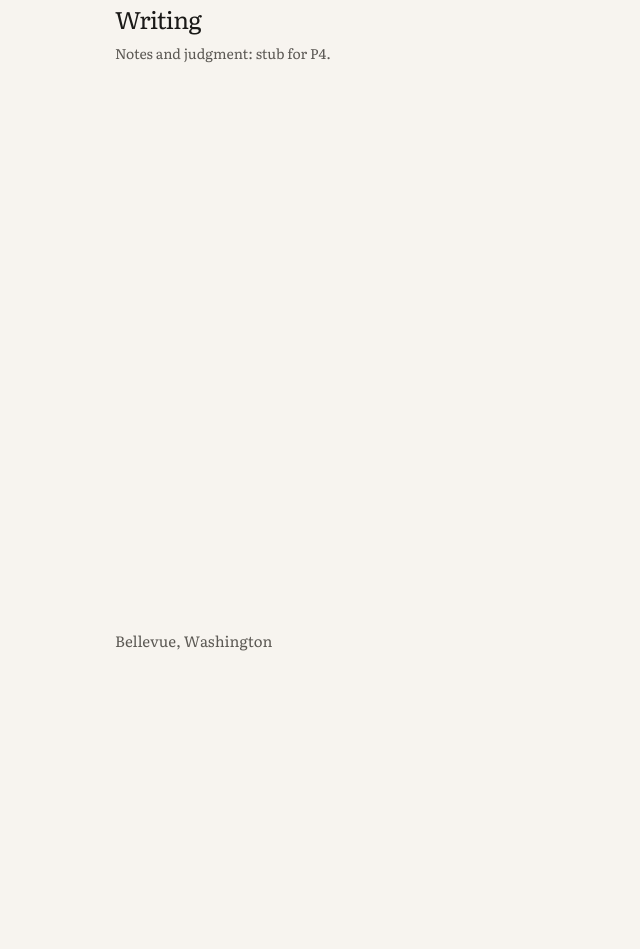
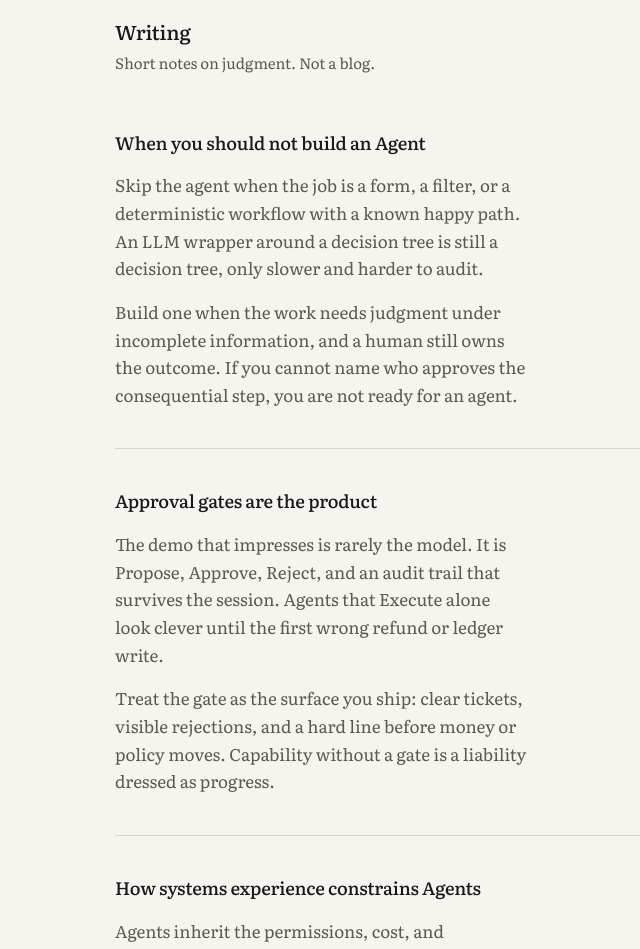
Before and after one commit to remexstudio/justin-jia, a Next.js app: page /writing in a window 1280 px wide. Shown: the part 120-1069 px from the top of the page, without its empty margins (213-853 px from the left). Before the commit the page ends 800 px from the top, so only its background shows below. Built offline with nearby package versions, Linux system fonts and the light colour scheme.

Commit message:
feat(writing): add two judgment notes

```diff
--- a/app/writing/page.tsx
+++ b/app/writing/page.tsx
@@ -1,15 +1,73 @@
 import type { Metadata } from "next";
+import Link from "next/link";
 
 export const metadata: Metadata = {
   title: "Writing",
+  description:
+    "Short judgment notes on AI agents: when not to build one, why approval gates are the product, and how systems experience constrains agents.",
 };
+
+type Note = {
+  title: string;
+  body: readonly string[];
+};
+
+const NOTES: readonly Note[] = [
+  {
+    title: "When you should not build an Agent",
+    body: [
+      "Skip the agent when the job is a form, a filter, or a deterministic workflow with a known happy path. An LLM wrapper around a decision tree is still a decision tree, only slower and harder to audit.",
+      "Build one when the work needs judgment under incomplete information, and a human still owns the outcome. If you cannot name who approves the consequential step, you are not ready for an agent.",
+    ],
+  },
+  {
+    title: "Approval gates are the product",
+    body: [
+      "The demo that impresses is rarely the model. It is Propose, Approve, Reject, and an audit trail that survives the session. Agents that Execute alone look clever until the first wrong refund or ledger write.",
+      "Treat the gate as the surface you ship: clear tickets, visible rejections, and a hard line before money or policy moves. Capability without a gate is a liability dressed as progress.",
+    ],
+  },
+  {
+    title: "How systems experience constrains Agents",
+    body: [
+      "Agents inherit the permissions, cost, and operability of the systems underneath them. Weak IAM, noisy queues, and opaque data make the agent look broken when the substrate is the problem.",
+      "Product judgment without systems depth ships agents that cannot be run. Systems depth without product judgment ships pipes nobody asked for. The constraint is the same as the opportunity: design the agent for the system it has to live on.",
+    ],
+  },
+] as const;
 
 export default function WritingPage() {
   return (
-    <main className="mx-auto max-w-2xl px-6 py-16">
-      <h1 className="text-2xl tracking-tight text-ink">Writing</h1>
-      <p className="mt-2 text-sm text-ink-muted">
-        Notes and judgment: stub for P4.
+    <main className="mx-auto w-full max-w-2xl px-6 pt-12 sm:pt-20">
+      <h1 className="letter-name">Writing</h1>
+      <p className="letter-quiet mt-2 sm:max-w-[42ch]">
+        Short notes on judgment. Not a blog.
+      </p>
+
+      <ul className="mt-10 list-none space-y-0 p-0 sm:mt-14">
+        {NOTES.map((note) => (
+          <li
+            key={note.title}
+            className="border-t border-rule py-10 first:border-t-0 first:pt-0 last:pb-0"
+          >
+            <article>
+              <h2 className="text-[1.125rem] font-medium leading-snug tracking-[-0.01em] text-ink text-pretty">
+                {note.title}
+              </h2>
+              <div className="mt-4 space-y-4 text-[1.0625rem] leading-relaxed text-ink-muted sm:max-w-[42ch]">
+                {note.body.map((paragraph) => (
+                  <p key={paragraph}>{paragraph}</p>
+                ))}
+              </div>
+            </article>
+          </li>
+        ))}
+      </ul>
+
+      <p className="mt-12 sm:mt-14">
+        <Link href="/work" className="cta">
+          View selected work
+        </Link>
       </p>
     </main>
   );
--- a/ops/BACKLOG.md
+++ b/ops/BACKLOG.md
@@ -4,6 +4,6 @@
 - [x] P1 feat(site): add home layout and hero
 - [x] P2 feat(site): add now and path
 - [x] P3 feat(work): add selected work and studio outbound links
-- [ ] P4 feat(writing): add two judgment notes
+- [x] P4 feat(writing): add two judgment notes
 - [ ] P5 feat(site): add contact and metadata
 - [ ] P6 feat(site): motion a11y 404 and polish
--- a/ops/HANDOFF.md
+++ b/ops/HANDOFF.md
@@ -1,4 +1,4 @@
-# HANDOFF — P3
+# HANDOFF — P4
 
 ## DEV verdict
 
@@ -6,51 +6,45 @@
 
 ## SHA
 
-`7f2e98883309991a82afcdd85e3083075b631f3d` (`7f2e988`) — `feat(work): add selected work and studio outbound links`
+`PENDING` — stamped after push
 
 ## Skills used
 
-- frontend-design (letter measure continuity; stacked rule sections instead of SaaS card grid/shadows; no tracked eyebrows or skill bars; Literata hierarchy matches /now /path)
-- emil-design-eng (reuse existing `.cta` press/hover; no entrance stagger; no decorative motion on content)
-- apple-design (readable leading/measure ~42ch, sentence-case labels, focus via shared chrome, reduced-motion already on CTAs)
-- writing-guidelines (active voice; no em dashes; no easy/simple/quick; no Lead PM / fake tenure; clear outbound anchor text)
-- web-design-guidelines (semantic `h1`/`h2`/`dl`/`article`, `rel="noopener noreferrer"` + `target="_blank"` on outbound studies, `translate="no"` on Remex Studio)
+- frontend-design (letter measure continuity; stacked rule sections instead of card grid/shadows; no tracked eyebrows; Literata hierarchy matches /work /path /now)
+- emil-design-eng (reuse existing `.cta` press/hover; no entrance stagger; no decorative motion on notes)
+- apple-design (readable leading/measure ~42ch, sentence-case headings, focus via shared chrome, reduced-motion already on CTAs)
+- writing-guidelines (active voice; no em dashes; no easy/simple/quick; no fake employment; judgment tone, not listicle)
+- web-design-guidelines (semantic `h1`/`h2`/`article`/`ul`, single index page, clear CTA anchor text)
 
 ## What shipped
 
-- `/work`: four selected-work cards (Problem / Constraints / What shipped / Next cut)
-- Page framing: Product work directed at Remex Studio (studio studies, not employment claims)
-- Card 1 Beauty try-on to checkout → lumen-atelier
-- Card 2 Warehouse knowledge with approval gates → northline
-- Card 3 Morning brief, not a dashboard → kite
-- Card 4 Ecommerce exception queue → paperline
-- One Kafka capability line on card 4 only
-- Clear outbound link text: View studio study
-- `docs/sitemap.md` marks `/work` P3 shipped
+- `/writing`: three short English judgment notes on one index page (no MDX)
+- Note 1: When you should not build an Agent
+- Note 2: Approval gates are the product
+- Note 3: How systems experience constrains Agents
+- Page framing: Short notes on judgment. Not a blog.
+- CTA to `/work`
+- `docs/sitemap.md` marks `/writing` P4 shipped
 - Ops backlog/status/handoff updated
 
 ## Acceptance
 
-- [x] Four cards with Problem / Constraints / What shipped / Next cut
-- [x] Framing: Product work directed at Remex Studio (not employment)
-- [x] Card 1 → https://remex-atelier.vercel.app/work/lumen-atelier
-- [x] Card 2 → https://remex-atelier.vercel.app/work/northline
-- [x] Card 3 → https://remex-atelier.vercel.app/work/kite
-- [x] Card 4 → https://remex-atelier.vercel.app/work/paperline
-- [x] Kafka capability line on card 4 only (not a fifth card)
-- [x] No real brand logos; anonymized product language; clear link text
+- [x] `/writing` lists 2–3 English judgment notes with readable bodies (three shipped)
+- [x] Tone: letter / judgment, not LinkedIn listicle or "unleash AI"
+- [x] No fake employment claims; no Chinese UI; no purple/neon chrome
+- [x] Health-monitoring not claimed (not mentioned)
 - [x] `pnpm build` passes; measure readable at 375/1280 intent (`max-w-2xl`, ~42ch)
-- [x] Commit: `feat(work): add selected work and studio outbound links`
+- [x] Commit: `feat(writing): add two judgment notes`
 
 ## Risks / blockers
 
 - **Preview**: Vercel project still unlinked; Leader visual review may need local or later deploy.
-- Card 2 public title follows TASK warehouse framing while the studio study titles as ledger clerk; content aligns on citations + Propose/Approve gates.
-- Outbound studies open in a new tab; if Leader prefers same-tab, one-line change.
+- Commit message says "two" notes; page ships **three** short notes per TASK preference (three short over two long).
+- Notes are index-only; no per-note routes. Add routes later only if Leader asks.
 
 ## Out of scope (confirmed untouched)
 
 - remex-atelier
-- Home /now /path chrome beyond consuming shared header/footer
-- /writing, /contact polish, motion/404 (P4–P6)
+- Home /now /path /work chrome beyond consuming shared header/footer
+- /contact polish, motion/404 (P5–P6)
 - Phone, Chinese UI, purple/neon, skill bars, fake metrics, Lead PM titles
--- a/ops/STATUS.md
+++ b/ops/STATUS.md
@@ -1,6 +1,7 @@
 # Status
 
-- Phase: P3 PASS; P4 issued
+- Phase: P4 DEV complete; awaiting Leader review
 - Closed: P0–P3 (P3 SHA 7f2e988)
+- Open: P4 writing notes (this handoff)
 - Repo: https://github.com/remexstudio/justin-jia
 - Preview: not linked yet
```
Also changed, not shown: 1 other file (tests, documents, lock files or other folders).
